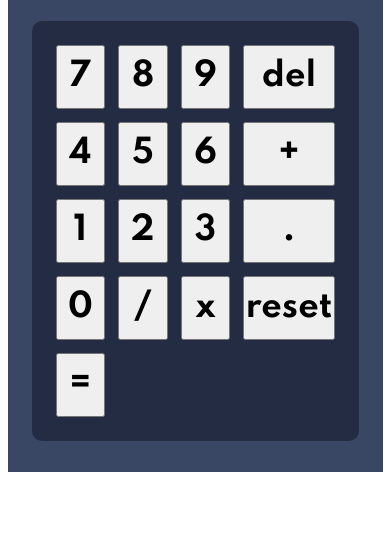
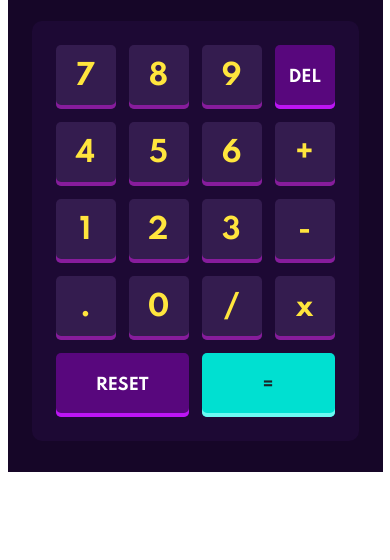
Before and after one commit to vlada030/frontendmentor-calculator-app, a website built with webpack: page src/index.html in a window 390 px wide. Shown: the part 284-844 px from the top of the page. Built offline with nearby package versions, Linux system fonts and the light colour scheme.

Commit message:
zavrsen mobile view

```diff
--- a/src/index.html
+++ b/src/index.html
@@ -6,7 +6,7 @@
   <link rel="icon" type="image/png" sizes="32x32" href="./images/favicon-32x32.png">
   <title>Calculator</title>
 </head>
-<body class="dark">
+<body class="custom">
   <section class="section">
     <div class="header">
       <h1>calc</h1>
@@ -32,23 +32,24 @@
     </div>
 
     <div class="keypad">
-      <button>7</button>
-      <button>8</button>
-      <button>9</button>
-      <button>del</button>
-      <button>4</button>
-      <button>5</button>
-      <button>6</button>
-      <button>+</button>
-      <button>1</button>
-      <button>2</button>
-      <button>3</button>
-      <button>.</button>
-      <button>0</button>
-      <button>/</button>
-      <button>x</button>
-      <button>reset</button>
-      <button>=</button>
+      <button class="btn">7</button>
+      <button class="btn">8</button>
+      <button class="btn">9</button>
+      <button class="btn btn--text">del</button>
+      <button class="btn">4</button>
+      <button class="btn">5</button>
+      <button class="btn">6</button>
+      <button class="btn">+</button>
+      <button class="btn">1</button>
+      <button class="btn">2</button>
+      <button class="btn">3</button>
+      <button class="btn">-</button>
+      <button class="btn">.</button>
+      <button class="btn">0</button>
+      <button class="btn">/</button>
+      <button class="btn">x</button>
+      <button class="btn btn--text btn--reset">reset</button>
+      <button class="btn btn--equal">=</button>
     </div>
   </section>
 
--- a/src/scss/_defaults.scss
+++ b/src/scss/_defaults.scss
@@ -4,6 +4,10 @@
     margin: 0;
     padding: 0;
     box-sizing: border-box;
+}
+
+button {
+    border: 0;
 }
 
 body {
--- a/src/scss/_section.scss
+++ b/src/scss/_section.scss
@@ -98,6 +98,32 @@
         grid-template-columns: repeat(4, 1fr);
         grid-template-rows: repeat(5, 1fr);
         grid-gap: 13px;
+
+        .btn {
+            font-size: 28px;
+            font-weight: $fontWeight;
+            line-height: 31px;
+
+            border-radius: 5px;
+
+            &--text,
+            &--equal {
+                font-size: 16px;
+                line-height: 18px;
+                letter-spacing: -0.27px;
+
+                text-transform: uppercase;
+            }
+
+            &--reset {
+                grid-row: 5 / 6;
+                grid-column: 1 / span 2;
+            }
+
+            &--equal {
+                grid-row: 5 / 6;
+                grid-column: 3 / span 2;
+            }
+        }
     }
-
 }
--- a/src/scss/_themes.scss
+++ b/src/scss/_themes.scss
@@ -15,12 +15,30 @@ body.dark {
         }
 
         .display {
-            background-color: $colorBackgroundKeypadTheme1;
+            background-color: $colorBackgroundScreenTheme1;
             color: $colorTextLightTheme1;
         }
 
         .keypad {
             background-color: $colorBackgroundKeypadTheme1;
+
+            .btn {
+                color: $colorTextDarkTheme1;
+                background-color: $colorKeySecondBacgroundTheme1;
+                box-shadow: inset 0px -4px $colorKeySecondShadowTheme1;
+
+                &--text {
+                    color: $colorTextLightTheme1;
+                    background-color: $colorKeyMainBacgroundTheme1;
+                    box-shadow: inset 0px -4px $colorKeyMainShadowTheme1;
+                }
+
+                &--equal {
+                    color: $colorTextLightTheme1;
+                    background-color: $colorKeyToggleBackgroundTheme1;
+                    box-shadow: inset 0px -4px $colorKeyShadowTheme1;
+                }
+            }
         }
     }
 }
@@ -40,6 +58,33 @@ body.light {
                 }
             }
         }
+
+        .display {
+            background-color: $colorBackgroundScreenTheme2;
+            color: $colorTextLightTheme2;
+        }
+
+        .keypad {
+            background-color: $colorBackgroundKeypadTheme2;
+
+            .btn {
+                color: $colorTextLightTheme2;
+                background-color: $colorKeySecondBacgroundTheme2;
+                box-shadow: inset 0px -4px $colorKeySecondShadowTheme2;
+
+                &--text {
+                    color: $colorTextDarkTheme2;
+                    background-color: $colorKeyMainBacgroundTheme2;
+                    box-shadow: inset 0px -4px $colorKeyMainShadowTheme2;
+                }
+
+                &--equal {
+                    color: $colorTextDarkTheme2;
+                    background-color: $colorKeyToggleBackgroundTheme2;
+                    box-shadow: inset 0px -4px $colorKeyShadowTheme2;
+                }
+            }
+        }
     }
 }
 
@@ -51,12 +96,38 @@ body.custom {
             color: $colorTextLightTheme3;
 
             .theme__slider {
-                background-color: $colorBackgroundKeypadTheme3;
+                background-color: $colorBackgroundScreenTheme3;
 
                 .circle {
                     background-color: $colorKeyToggleBackgroundTheme3;
                 }
             }
         }
+        .display {
+            background-color: $colorBackgroundScreenTheme3;
+            color: $colorTextLightTheme3;
+        }
+
+        .keypad {
+            background-color: $colorBackgroundScreenTheme3;
+
+            .btn {
+                color: $colorTextLightTheme3;
+                background-color: $colorKeySecondBacgroundTheme3;
+                box-shadow: inset 0px -4px $colorKeySecondShadowTheme3;
+
+                &--text {
+                    color: $colorTextMedTheme3;
+                    background-color: $colorKeyMainBacgroundTheme3;
+                    box-shadow: inset 0px -4px $colorKeyMainShadowTheme3;
+                }
+
+                &--equal {
+                    color: $colorTextDarkTheme3;
+                    background-color: $colorKeyToggleBackgroundTheme3;
+                    box-shadow: inset 0px -4px $colorKeyShadowTheme3;
+                }
+            }
+        }
     }
 }
--- a/src/scss/_variables.scss
+++ b/src/scss/_variables.scss
@@ -40,7 +40,7 @@ $colorKeySecondShadowTheme1: hsl(28, 16%, 65%);
 $colorKeySecondShadowTheme2: hsl(35, 11%, 61%);
 $colorKeySecondShadowTheme3: hsl(290, 70%, 36%);
 
-$colorTextLightTheme1: hsl(0, 0, 100%);
+$colorTextLightTheme1: hsl(0, 0%, 100%);
 $colorTextLightTheme2: hsl(60, 10%, 19%);
 $colorTextLightTheme3: hsl(52, 100%, 62%);
 
```
